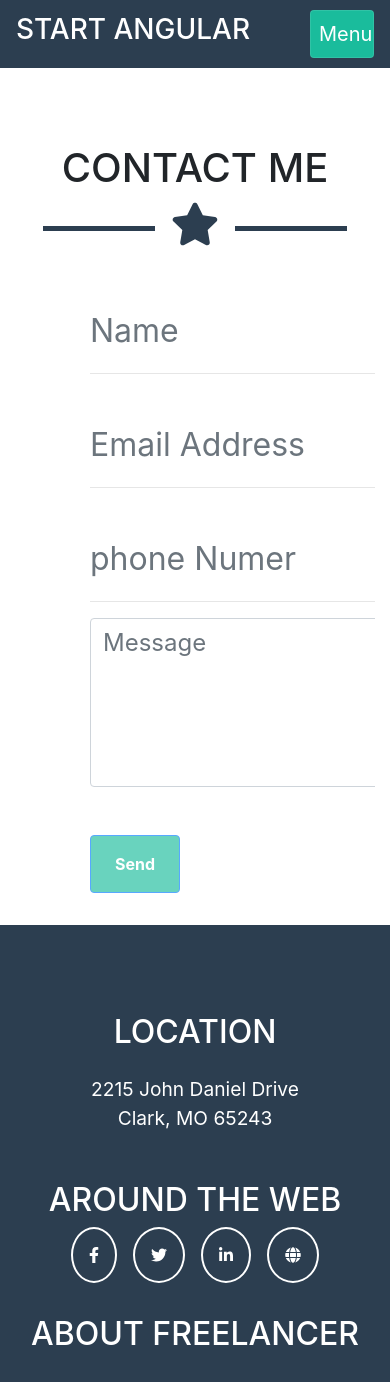
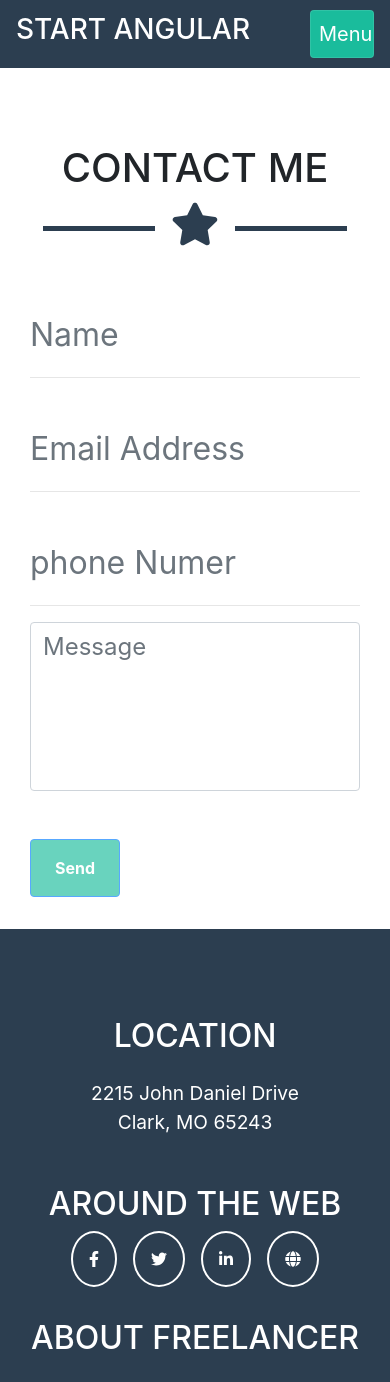
Before and after one commit to Hossam26/Profile-Angular, an Angular app: page /contacts in a window 390 px wide. Shown: the top 1382 px of the page. Built offline with nearby package versions, Linux system fonts and the light colour scheme.

Commit message:
final update

```diff
--- a/src/app/contacts/contacts.component.html
+++ b/src/app/contacts/contacts.component.html
@@ -1,7 +1,7 @@
 <section id="contact">
     <div class="container">
         <div class="row pt-5 flex-column">
-            <h1 class="mt-5 pt-5  text-center">CONTACT ME</h1>
+            <h1 class="mt-5 pt-5 text-center">CONTACT ME</h1>
             <div class="star-elements">
                 <div class="before-star">
                 </div>
@@ -16,7 +16,7 @@
         </div>
         <div class="row mt-5">
          <form [formGroup]="contactForm" class="w-100 m-auto" (ngSubmit)="submit()">
-            <div class="col-md-9 offset-2 position-relative">
+            <div class="col-md-9 offset-md-2 mt-2">
 
                 <div class="form-group">
                    <input [class.is-invalid]="contactForm.controls.name.invalid&&contactForm.controls.name.touched" formControlName="name" type="text" class="form-control bg-transparent mt-1 rounded-0 h-100 w-100" placeholder="Name">
@@ -25,7 +25,7 @@
                 </div>
                </div>
            </div>
-       <div class="col-md-9 offset-2 mt-5">
+       <div class="col-md-9 offset-md-2 mt-5">
 
            <div class="form-group">
                <input [class.is-invalid]="contactForm.controls.mail.invalid&&contactForm.controls.mail.touched" formControlName="mail" type="email" class=" form-control bg-transparent mt-1 rounded-0 h-100 w-100" placeholder="Email Address">
@@ -34,7 +34,7 @@
               </div>
            </div>
            </div>
-       <div class="col-md-9 offset-2 mt-5">
+       <div class="col-md-9 offset-md-2 mt-5">
 
            <div class="form-group">
                <input [class.is-invalid]="contactForm.controls.phone.invalid&&contactForm.controls.phone.touched" formControlName="phone" type="number" class="form-control bg-transparent mt-1 rounded-0 h-100 w-100" placeholder="phone Numer">
@@ -43,7 +43,7 @@
               </div>
            </div>
            </div>
-           <div class="col-md-9 offset-2 position-relative">
+           <div class="col-md-9 offset-md-2 position-relative">
 
                <div class="form-group">
                   <textarea [class.is-invalid]="contactForm.controls.message.invalid&&contactForm.controls.message.touched" class="form-control w-100 mb-1" formControlName="message" placeholder="Message" ></textarea>
@@ -52,7 +52,7 @@
                </div>
               </div>
           </div>
-       <div class="col-md-9 offset-2 mt-5">
+       <div class="col-md-9 offset-md-2 mt-5">
 
                 <div class="form-group">
                    <button [disabled]="contactForm.invalid" type="submit" class="btn btn-primary rounded text-white font-weight-bold mb-3 px-4 py-3">Send
--- a/src/app/contacts/contacts.component.ts
+++ b/src/app/contacts/contacts.component.ts
@@ -27,6 +27,7 @@ export class ContactsComponent implements OnInit {
 
       submit(){
         this._toastr.success("You have submitted your message successfully")
+           this.contactForm.reset()
       }
 
 
--- a/src/app/navbar/navbar.component.css
+++ b/src/app/navbar/navbar.component.css
@@ -18,7 +18,7 @@ nav{
 }
 .navbar-toggler{
     padding-left: 0.5rem !important;
-    padding-right: 0.5rem !important;
+    padding-right: 0.6rem !important;
     color: white;
     height: 3rem;
     width: 4rem;
```
